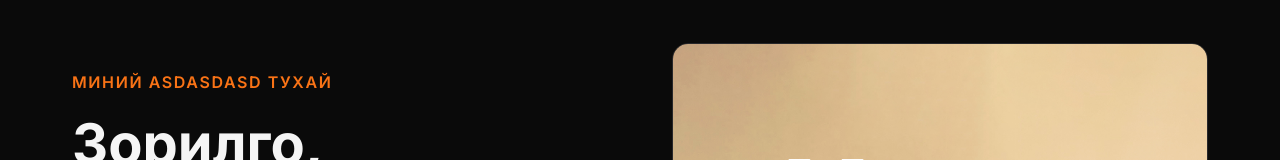
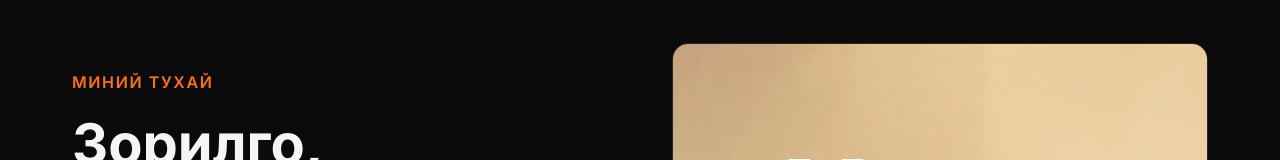
Before and after one commit to Tomorsukh-Munkhtur/tomorsukh-s-portfolio, a Next.js app: page /about in a window 1280 px wide. Shown: the part 164-324 px from the top of the page. Built offline with nearby package versions, Linux system fonts and the light colour scheme.

Commit message:
текстээ буцааж өөрчилөв

```diff
--- a/app/about/page.tsx
+++ b/app/about/page.tsx
@@ -11,7 +11,7 @@ export default function About() {
         <div className="container">
           <div style={{ display: 'grid', gridTemplateColumns: 'repeat(auto-fit, minmax(300px, 1fr))', gap: '4rem', alignItems: 'center' }}>
             <div>
-              <span style={{ color: 'var(--accent-primary)', fontWeight: 600, textTransform: 'uppercase', letterSpacing: '0.1em', display: 'block', marginBottom: '1rem' }}>Миний asdasdasd тухай</span>
+              <span style={{ color: 'var(--accent-primary)', fontWeight: 600, textTransform: 'uppercase', letterSpacing: '0.1em', display: 'block', marginBottom: '1rem' }}>Миний тухай</span>
               <h1 style={{ fontSize: 'clamp(2.5rem, 5vw, 3.5rem)', marginBottom: '1.5rem' }}>Зорилго, тэмүүлэлтэйгээр бүтээх нь</h1>
               <p style={{ color: 'var(--text-secondary)', fontSize: '1.125rem', lineHeight: '1.8', marginBottom: '2rem' }}>
                 Сайн байна уу, намайг Төмөрсүх гэдэг. Би ойлгомжтой, харахад таатай дижитал туршлагыг бүтээхэд анхаардаг UI/UX дизайнер юм.
```
